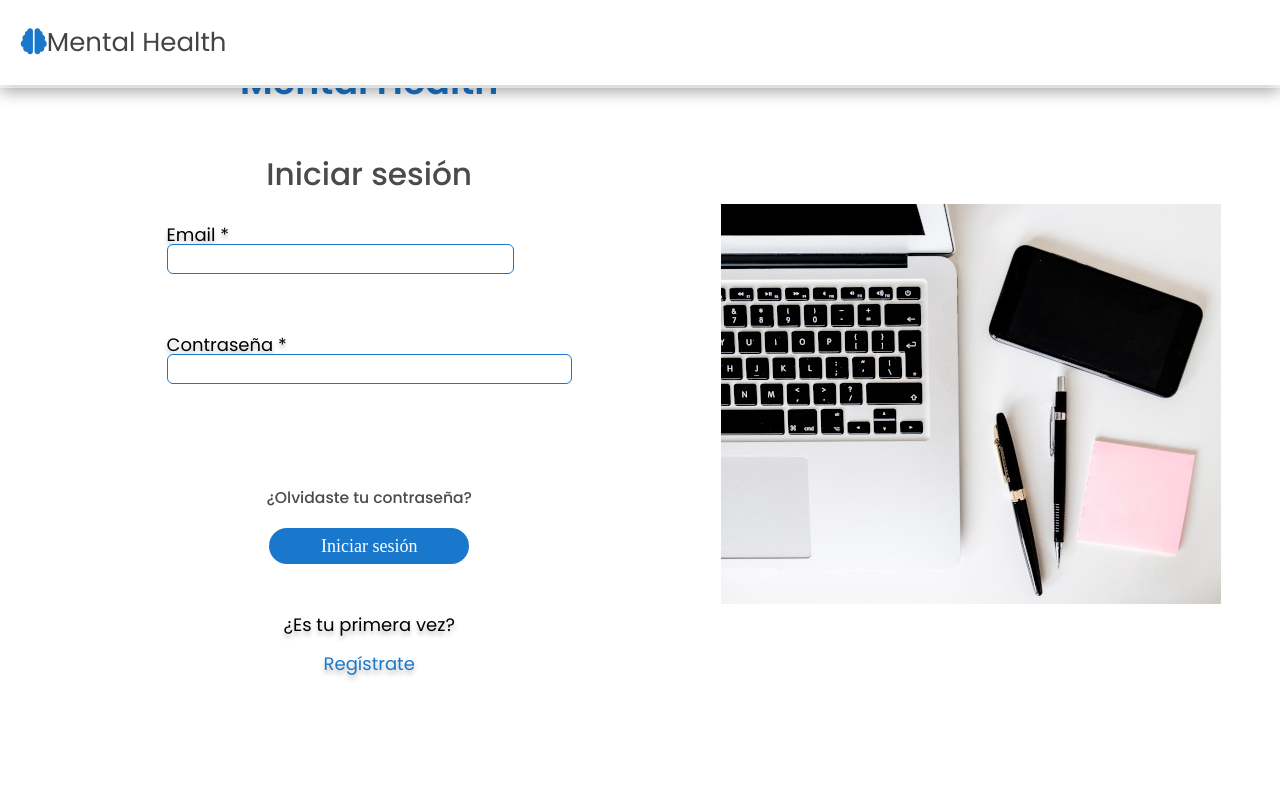
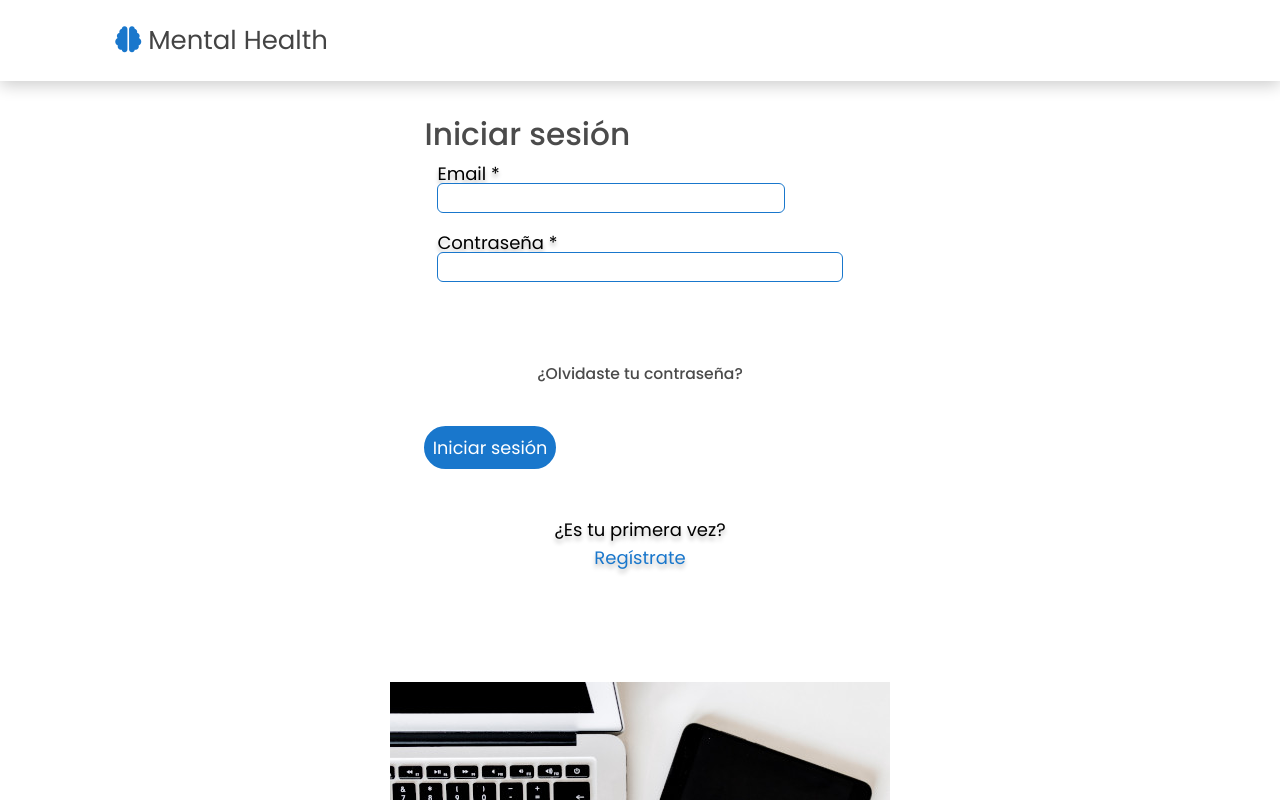
Before and after one commit to d1360cub/mental-health-front, a React (Create React App) app: page /login in a window 1280 px wide. Shown: the top 800 px of the page. Built offline with nearby package versions, Linux system fonts and the light colour scheme.

Commit message:
fixing login and register

```diff
--- a/src/Pages/Login/Login.css
+++ b/src/Pages/Login/Login.css
@@ -1,34 +1,5 @@
 .register a {
   text-decoration: none;
-}
-
-.header {
-  box-shadow: 0 .5rem 1.5rem rgba(0, 0, 0, .2);
-  padding: 2rem;
-  width: 100%;
-  line-height: 4.2rem;
-  z-index: 1000;
-}
-
-.header a {
-  text-decoration: none;
-}
-
-.header__logo {
-  font-size: 2.5rem;
-  color: #444;
-}
-
-.header__logo i {
-  color: #1977cc;
-}
-
-.welcome {
-  font-size: 3.5rem;
-  font-weight: 600;
-  line-height: 40px;
-  color: #1977cc;
-  text-align: center;
 }
 
 .subtitle {
@@ -79,16 +50,6 @@ input:focus {
   display: flex;
   flex-direction: column;
   align-items: center;
-}
-
-button {
-  background-color: #1977cc;
-  border: none;
-  border-radius: 18px;
-  color: white;
-  line-height: 36px;
-  width: 200px;
-  align-self: center;
 }
 
 .password {
--- a/src/Pages/Login/Login.jsx
+++ b/src/Pages/Login/Login.jsx
@@ -6,15 +6,8 @@ import './Login.css';
 function Login() {
   return (
     <div>
-      <header className="header">
-        <Link to="/" className="header__logo">
-          <i className="fa fa-brain" />
-          Mental Health
-        </Link>
-      </header>
       <div className="landing">
         <section className="register" id="register">
-          <div className="welcome">Mental Health</div>
           <div className="subtitle">Iniciar sesión</div>
           <form action="login" onSubmit="">
             <fieldset>
@@ -32,7 +25,9 @@ function Login() {
           </form>
           <div className="click">
             <Link to="/" className="password">¿Olvidaste tu contraseña?</Link>
-            <button className="login" type="submit">Iniciar sesión</button>
+            <Link to="/ViewerPatient" className="question">
+              <button className="btn-appointment" type="submit">Iniciar sesión</button>
+            </Link>
           </div>
           <div className="first-time">
             ¿Es tu primera vez?
--- a/src/Pages/Register/Register.css
+++ b/src/Pages/Register/Register.css
@@ -1,17 +1,8 @@
-.register{
+.landing{
   display: flex;
   flex-direction: column;
   align-items: center;
-
-}
-
-.title {
-  font-family: 'Poppins', sans-serif;
-  font-size: 36px;
-  font-weight: 600;
-  line-height: 40px;
-  color: #1977cc;
-  padding-top: 50px;
+  height: calc(100% - 2rem);
 }
 
 .subtitle {
@@ -24,7 +15,7 @@
 .question {
   display: flex;
   justify-content: space-between;
-  gap: 50px;
+  padding-top: 1rem;
 }
 
 .question__patient {
@@ -42,7 +33,12 @@ label, .question, .session {
   font-weight: 400;
   line-height: 18px;
   text-shadow: 0px 4px 4px rgba(0,0,0,0.25);
-  padding: 2rem 0rem;
+}
+
+.session {
+  display: grid;
+  grid-template-columns: repeat(2, 1fr);
+  column-gap: 1rem;
 }
 
 a {
@@ -65,14 +61,14 @@ input:focus {
   background: #F3F3F3;
 }
 
-button {
-  background-color: #1977cc;
-  border: none;
-  border-radius: 18px;
-  font-family: 'Poly', serif;
-  font-size: 18px;
-  font-weight: 400;
-  line-height: 36px;
-  width: 200px;
-  color: white;
+@media (min-width: 768px) {
+
+  html {
+    font-size: 55%;
+  }
+
+  .landing {
+    margin: 4rem;
+  }
+
 }
--- a/src/Pages/Register/Register.jsx
+++ b/src/Pages/Register/Register.jsx
@@ -19,16 +19,12 @@ function Register() {
   };
   return (
     <div className="register">
-      <div className="title">Mental Health</div>
+      <div className="landing">
         <div className="subtitle">Registro</div>
         <div className="question">
           <div className="question__doctor">
             {' '}
-          <Link to="/">¿Doctor?</Link>
-        </div>
-        <div className="question__patient">
-          {' '}
-          <Link to="/">¿Paciente?</Link>
+            <Link to="/">¿Quieres prestar tus servicios con nosotros?</Link>
           </div>
         </div>
         <form onSubmit={handleSubmit}>
@@ -64,12 +60,13 @@ function Register() {
           </fieldset>
           <div className="session">
             ¿Ya eres un miembro?
-          <a href="/login.html">
+            <Link to="/login">
               Inicia sesión
-          </a>
+            </Link>
           </div>
-        <button type="submit">Regístrate</button>
+          <button type="submit" className="btn-appointment">Regístrate</button>
         </form>
+      </div>
     </div>
   );
 }
--- a/src/Routes/ProtectedRoutes.jsx
+++ b/src/Routes/ProtectedRoutes.jsx
@@ -3,7 +3,7 @@ import { Navigate, Outlet } from 'react-router-dom';
 
 function ProtectedRoutes() {
 
-  const isLogged = false;
+  const isLogged = true;
 
   return isLogged ? <Outlet /> : <Navigate to="login" />
 }
```
Also changed, not shown: src/App.js (+9 -9 lines). Lines whose indentation alone changed are shown as unchanged.
